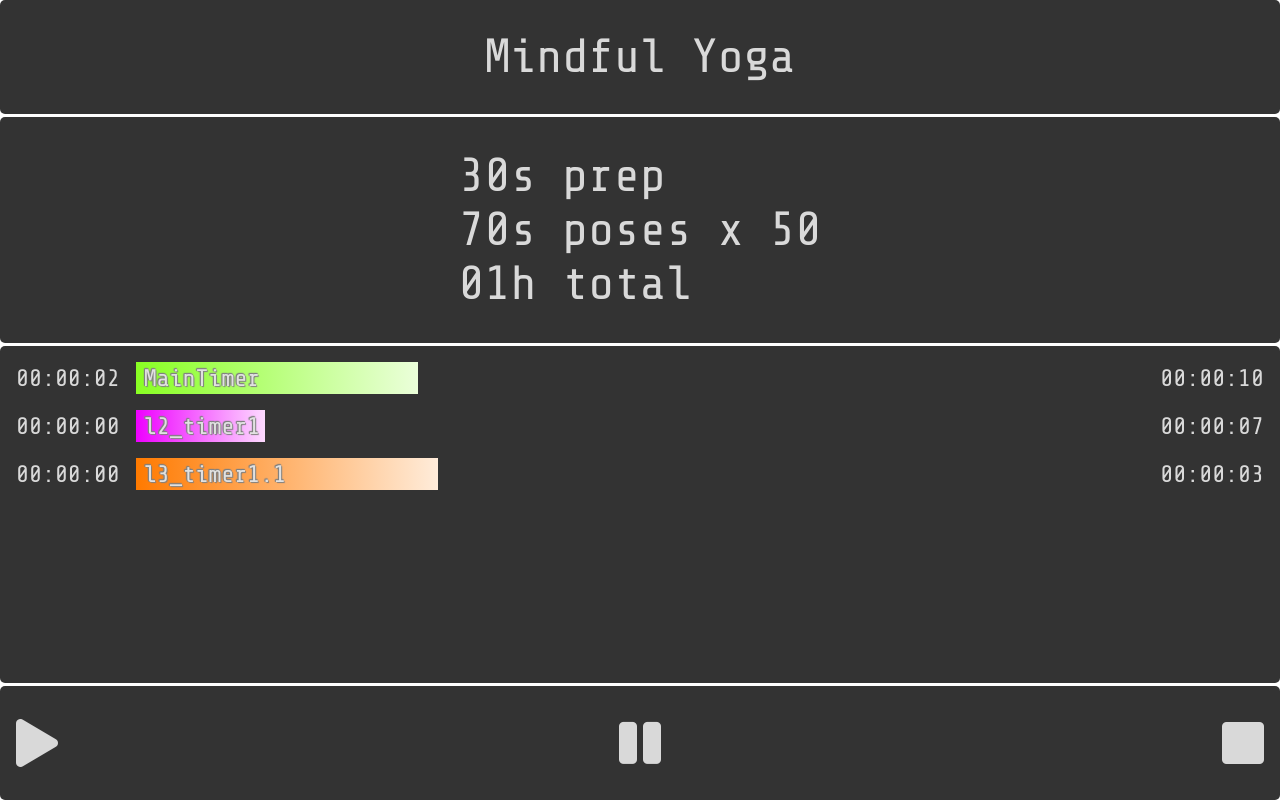
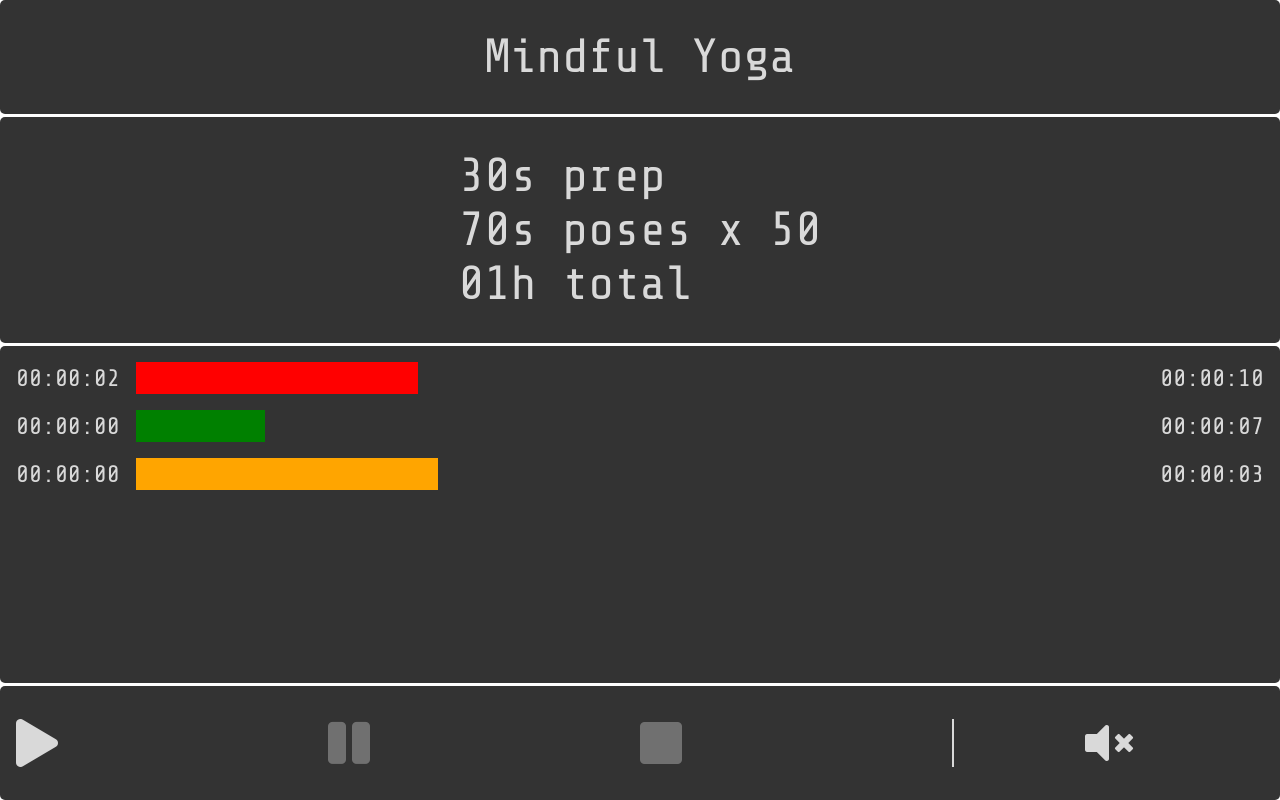
Before and after one commit to kolesan/mindful, a website built with webpack: page src/index.html in a window 1280 px wide. Both pictures are taken after a click on the button 36 px from the left and 742 px from the top of the page. Built offline with nearby package versions, Linux system fonts and the light colour scheme.

Commit message:
Add mute button

```diff
--- a/src/global.binds.js
+++ b/src/global.binds.js
@@ -1,5 +1,6 @@
-import { addEvent, start, pause, stop } from './index.js';
+import { start, pause, stop, toggleMute } from './index.js';
 
 document.getElementById("startBtn").addEventListener("click", start);
 document.getElementById("pauseBtn").addEventListener("click", pause);
 document.getElementById("stopBtn").addEventListener("click", stop);
+document.getElementById("volumeBtn").addEventListener("click", toggleMute);
--- a/src/index.html
+++ b/src/index.html
@@ -30,8 +30,9 @@
     </section>
     <section class="controls section">
         <button class="controls__button__start icon-button" id="startBtn"><i class="fas fa-play"></i></button>
-        <button class="controls__button__pause icon-button" id="pauseBtn"><i class="fas fa-pause"></i></button>
-        <button class="controls__button__stop icon-button" id="stopBtn"><i class="fas fa-stop"></i></button>
+        <button class="controls__button__pause icon-button icon-button-disabled" id="pauseBtn"><i class="fas fa-pause"></i></button>
+        <button class="controls__button__stop icon-button icon-button-disabled" id="stopBtn"><i class="fas fa-stop"></i></button>
+        <button class="controls__button__volume icon-button" id="volumeBtn"><i class="fas fa-volume-up"></i></button>
     </section>
 </body>
 </html>
--- a/src/index.js
+++ b/src/index.js
@@ -47,8 +47,6 @@ let mainEvent = (function generateEvents() {
   return newTimerEvent(`MainTimer`, 0, 10000, sgong, l2events);
 })();
 
-console.log(mainEvent);
-
 function fsgong(){
   playSound(slowGongFileName, 3);
 }
@@ -65,10 +63,34 @@ function ffgong(){
   playSound(fastGongFileName, 3);
 }
 
+let volume = 0;
+toggleVolumeIcon();
+
 function playSound(filename, rate=1) {
   let sound = new Audio(filename);
   sound.playbackRate = rate;
+  sound.volume = volume;
   sound.play();
+}
+
+function toggleMute() {
+  volume = toggleVolume(volume);
+  toggleVolumeIcon();
+}
+
+function toggleVolume(volume) {
+  return Number(!volume);
+}
+
+function toggleVolumeIcon() {
+  let icon = document.querySelector(".controls__button__volume").querySelector(".fas");
+  if (volume) {
+    icon.classList.remove("fa-volume-mute");
+    icon.classList.add("fa-volume-up");
+  } else {
+    icon.classList.remove("fa-volume-up");
+    icon.classList.add("fa-volume-mute");
+  }
 }
 
 let timerSection = document.querySelector(".timer");
@@ -117,19 +139,24 @@ function createComponent(tag, styles, content) {
   styles.forEach(function(it) {
     elem.classList.add(it);
   });
-  elem.innerHTML = content;
+  if (content) {
+    elem.innerHTML = content;
+  }
   return elem;
 }
 
 function addBarComponent(level, event) {
   let time = createComponent("div", [`timer__current_time_l${level}`], formatTime(0));
-  let bar = createComponent("div", [`timer__bar`, `timer__bar_l${level}`], event.name);
+  let bar = createComponent("div", [`timer__bar`, `timer__bar_l${level}`]);
   let duration = createComponent("div", [`timer__duration`, `timer_duration_l${level}`], formatTime(event.duration));
 
   timerSection.appendChild(time);
   timerSection.appendChild(bar);
   timerSection.appendChild(duration);
 
+  bar.style.transform = "translate3d(0,0,0)";
+  bar.style.willChange = "width";
+  bar.style.border = "1px solid transparent";
   bar.animate(
     [
       { width: 0 },
@@ -208,4 +235,4 @@ function parseTime(timeString) {
 
 
 
-export { start, pause, stop };
+export { start, pause, stop, toggleMute, toggleVolume };
--- a/src/style.css
+++ b/src/style.css
@@ -79,16 +79,26 @@ body {
     align-items: center;
 }
 
+/*.timer__bar_l0 {*/
+    /*background: linear-gradient(to right, #89FF23, #EBFFDA);*/
+/*}*/
+
+/*.timer__bar_l1 {*/
+    /*background: linear-gradient(to right, #EE00FF, #FDDAFF);*/
+/*}*/
+
+/*.timer__bar_l2 {*/
+    /*background: linear-gradient(to right, #FF7A00, #FFECDA);*/
+/*}*/
+
 .timer__bar_l0 {
-    background: linear-gradient(to right, #89FF23, #EBFFDA);
+    background: red;
 }
-
 .timer__bar_l1 {
-    background: linear-gradient(to right, #EE00FF, #FDDAFF);
+    background: green;
 }
-
 .timer__bar_l2 {
-    background: linear-gradient(to right, #FF7A00, #FFECDA);
+    background: orange;
 }
 
 .controls {
@@ -110,3 +120,13 @@ body {
     align-items: center;
     justify-content: center;
 }
+
+.icon-button-disabled {
+    color: rgba(205, 205, 205, 0.4);
+}
+
+.controls__button__volume {
+    border-left: 2px solid var(--font-color);
+    padding: 0 2rem;
+    flex: 0 0 25%;
+}
```
Also changed, not shown: src/index.test.js (added, +13 -0 lines).
